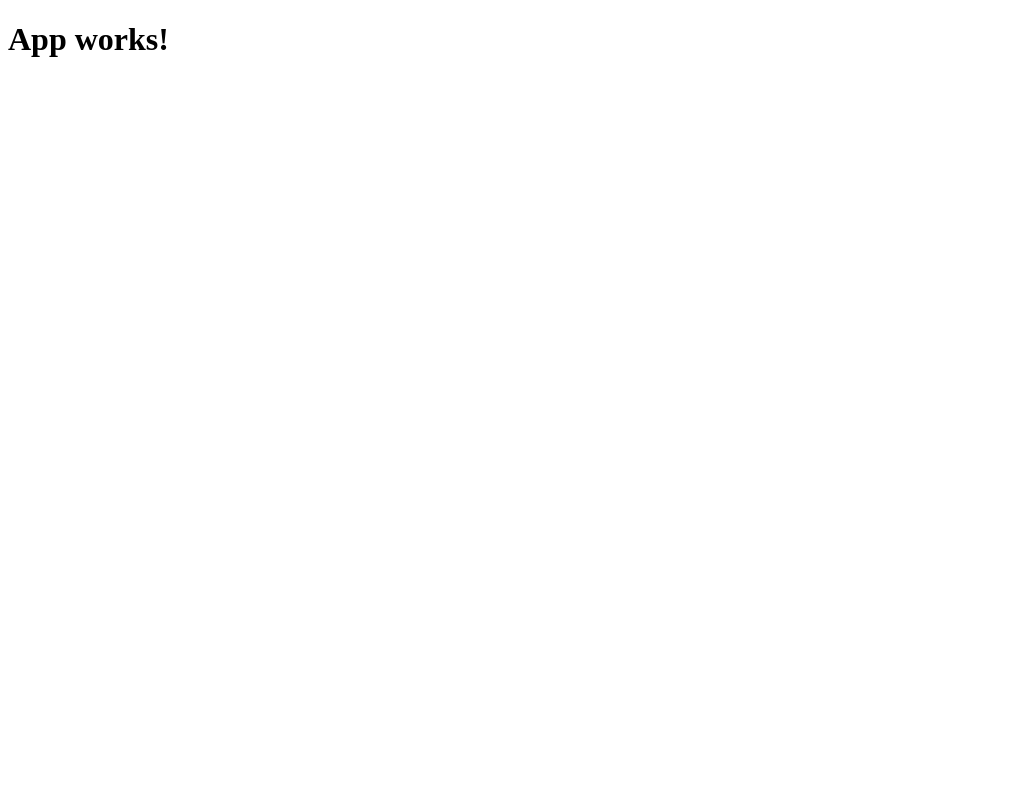
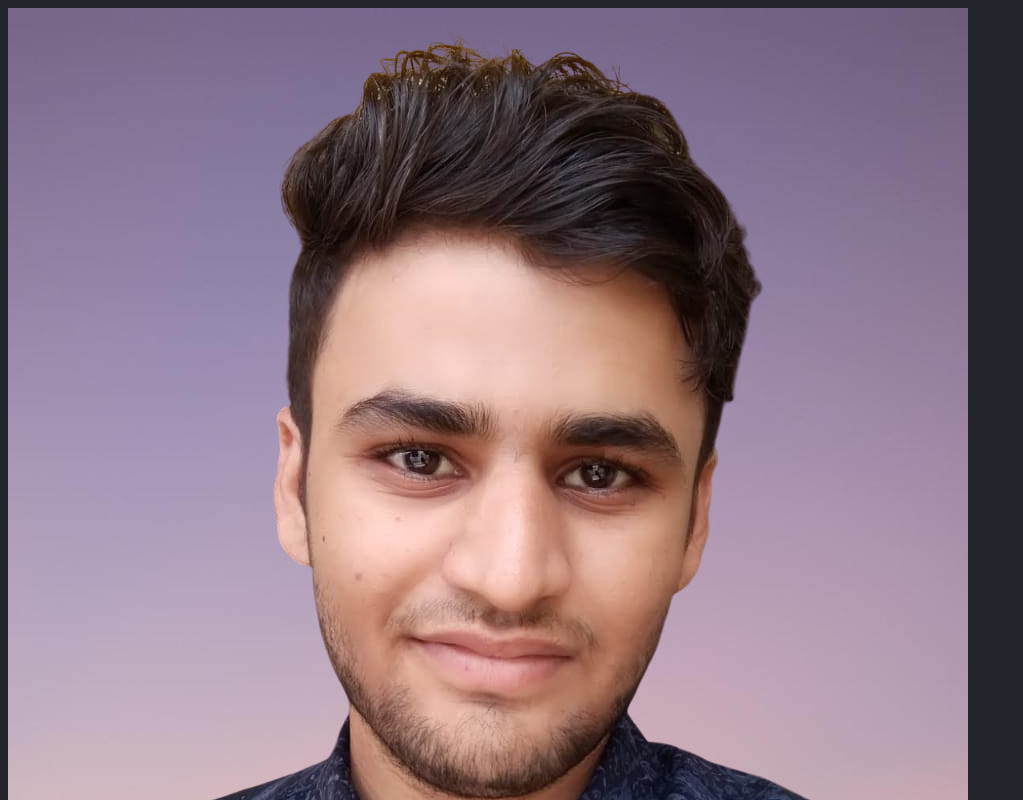
Before and after one commit to Akshay-Tarde/digital-business-card, a React (Vite) app: page / in a window 1280 px wide. Shown: the top 800 px of the page, without its empty margins (0-1023 px from the left). Built offline with nearby package versions, Linux system fonts and the light colour scheme.

Commit message:
Created the HTML structure and added the images.

```diff
--- /dev/null
+++ b/src/About.jsx
@@ -0,0 +1,14 @@
+import React from "react";
+
+export default function About() {
+    return (
+        <section className="about">
+            <h2 className="section-title">About</h2>
+            <p className="section-body">
+                Frontend Developer with an added interest in Design.
+                Striving towards better internet experience for all.
+                Learner always keeping up-to-date with the latest technologies.
+            </p>
+        </section>
+    )
+}
--- a/src/App.jsx
+++ b/src/App.jsx
@@ -1,7 +1,17 @@
 import React from "react";
+import Info from "./Info";
+import About from "./About";
+import Interests from "./Interests";
+import Footer from "./Footer";
+
 
 export default function App() {
   return (
-    <h1>App works!</h1>
+    <div>
+      <Info/>
+      <About/>
+      <Interests/>
+      <Footer/>
+    </div>
   )
 }
--- /dev/null
+++ b/src/Footer.jsx
@@ -0,0 +1,7 @@
+import React from "react";
+
+export default function Footer() {
+    return (
+        <h3>Footer works!</h3>
+    )
+}
--- /dev/null
+++ b/src/Info.jsx
@@ -0,0 +1,17 @@
+import React from "react";
+import profile from "./assets/akshay.jpg";
+import emailIcon from "./assets/email-icon.png";
+
+export default function Info() {
+    return (
+        <section className="info">
+            <img src={profile} alt="Image of Akshay" className="profile" />
+            <h1 className="fullname">Akshay Tarde</h1>
+            <h3 className="subtitle">Frontend Developer</h3>
+            <a href="mailto: akshaymtarde@gmail.com">
+                <img src={emailIcon} alt="Email Icon"/>
+                Email
+            </a>
+        </section>
+    )
+}
--- /dev/null
+++ b/src/Interests.jsx
@@ -0,0 +1,12 @@
+import React from "react";
+
+export default function Interests() {
+    return (
+        <section className="about">
+            <h2 className="section-title">Interests</h2>
+            <p className="section-body">
+                Science fiction addict, Reader, Tea enthusiast, Food lover.
+            </p>
+        </section>
+    )
+}
--- a/src/index.css
+++ b/src/index.css
@@ -0,0 +1,7 @@
+* {
+  box-sizing: border-box;
+}
+
+body {
+  background-color: #23252C;
+}
--- a/src/main.jsx
+++ b/src/main.jsx
@@ -1,7 +1,7 @@
 import React from "react";
 import ReactDOM from "react-dom/client";
 import App from "./App";
-
+import "./index.css"
 
 const root = ReactDOM.createRoot(document.getElementById('root'));
 
```
Also changed, not shown: src/App.css (deleted), src/assets/akshay.jpg (added), src/assets/email-icon.png (added).
